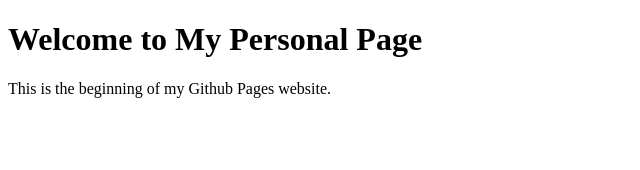
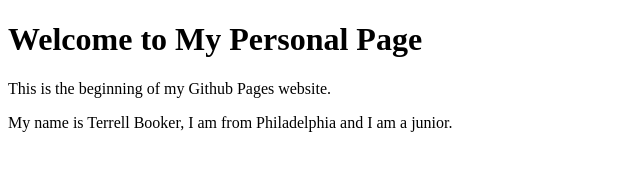
Before and after one commit to TerrellBooker/TerrellBooker.github.io, a plain HTML site: page index.html in a window 1280 px wide. Shown: the whole page, without its empty margins (0-640 px from the left). Drawn offline with Linux system fonts and the light colour scheme.

Commit message:
Update index.html

```diff
--- a/index.html
+++ b/index.html
@@ -7,5 +7,6 @@
 <body>
   <h1>Welcome to My Personal Page</h1>
   <p>This is the beginning of my Github Pages website.</p>
+  <p>My name is Terrell Booker, I am from Philadelphia and I am a junior.</p>
 </body>
 </html>
```
